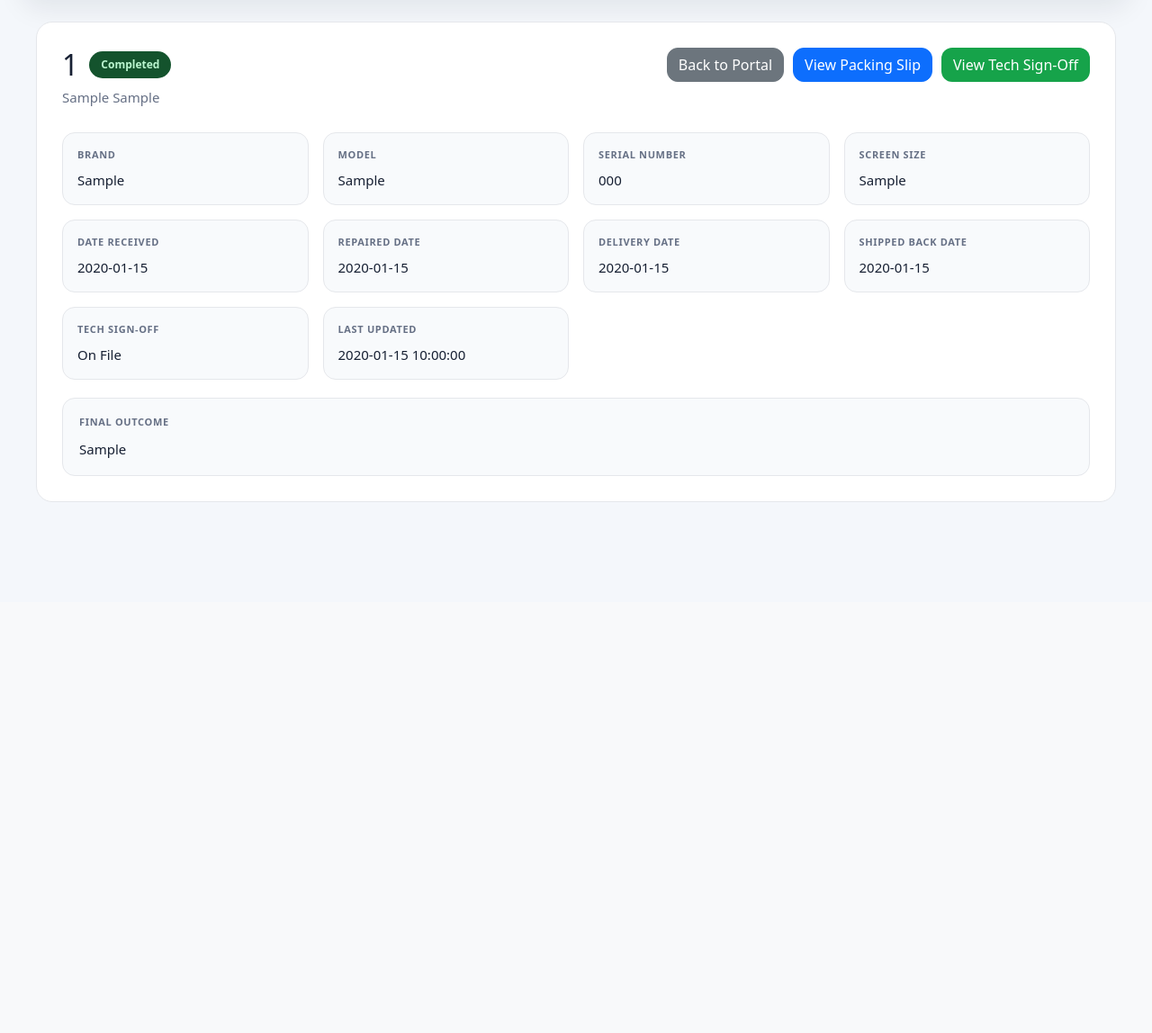
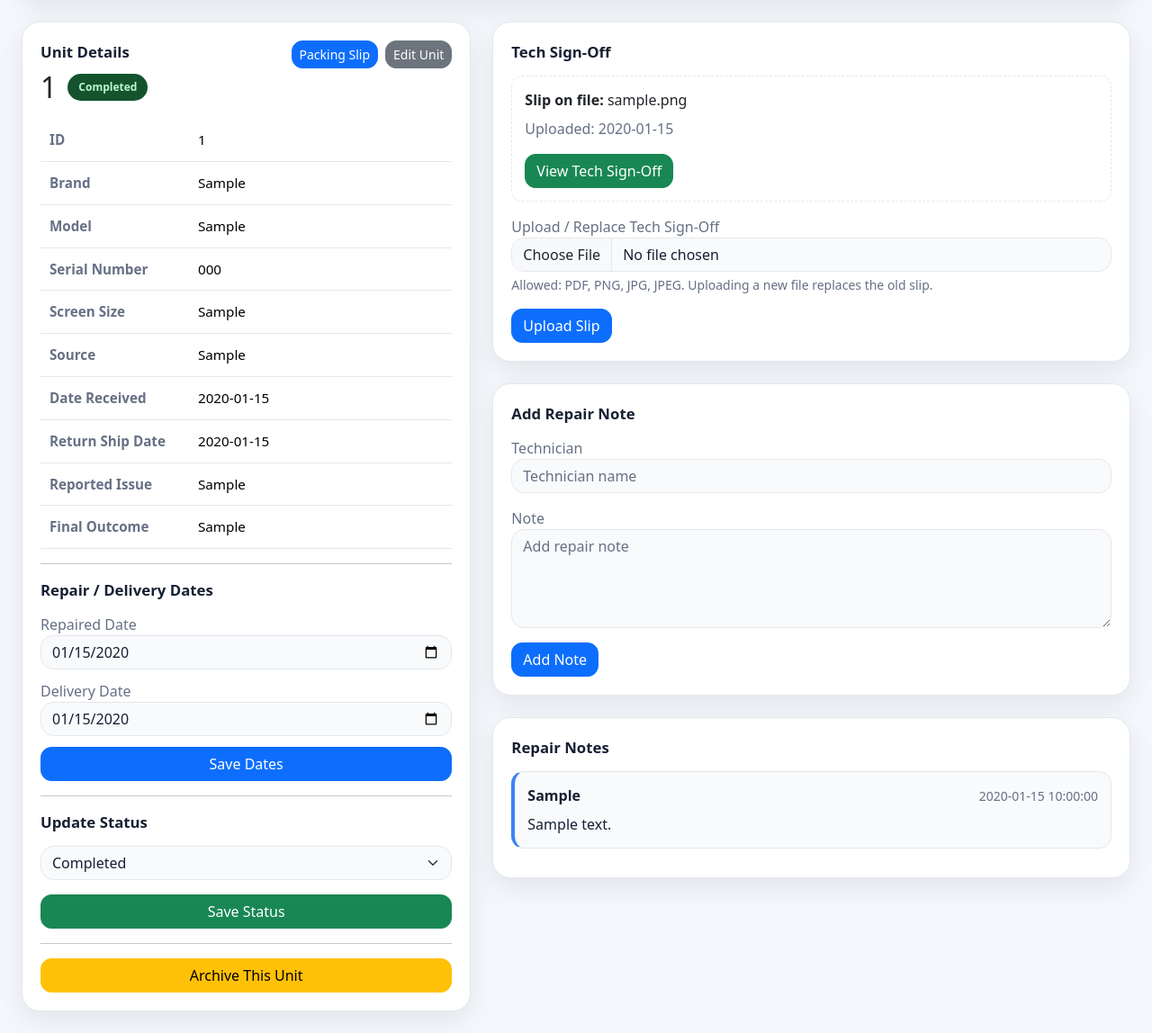
Before and after one commit to jralleman12A/pierson-repairs, a Flask app: page /unit/1 in a window 1280 px wide. Shown: the part 131-1279 px from the top of the page at 90% size. Before the commit the page ends 689 px from the top, so only its background shows below. Run offline with Flask 3, Linux system fonts and the light colour scheme; the visitor is signed in with stand-in values (Sample User, id 1); tables that the repository leaves empty hold one stand-in row (values such as "Sample post").

Commit message:
Update detail.html

```diff
--- a/templates/detail.html
+++ b/templates/detail.html
@@ -2,238 +2,177 @@
 
 {% block content %}
 <style>
-.customer-shell {
-    max-width: 1200px;
-    margin: 0 auto;
-}
-
-.customer-detail-card {
-    background: var(--surface);
-    border: 1px solid var(--border);
-    border-radius: 18px;
-    padding: 28px;
-    color: var(--text);
-}
-
-.customer-header {
-    display: flex;
-    justify-content: space-between;
-    align-items: flex-start;
-    gap: 16px;
-    flex-wrap: wrap;
-    margin-bottom: 28px;
-}
-
-.customer-title-line {
-    display: flex;
-    align-items: center;
-    gap: 12px;
-    flex-wrap: wrap;
-}
-
-.customer-title-line h1 {
-    margin: 0;
-    font-size: 32px;
-    color: var(--text);
-}
-
-.customer-subtitle {
-    color: var(--muted);
-    margin-top: 6px;
-    font-size: 15px;
-}
-
-.customer-actions {
-    display: flex;
-    gap: 10px;
-    flex-wrap: wrap;
-    align-items: center;
-}
-
-/* Info grid boxes */
-.customer-grid {
-    display: grid;
-    grid-template-columns: repeat(auto-fit, minmax(220px, 1fr));
-    gap: 16px;
-    margin-bottom: 20px;
-}
-
-.customer-box {
-    background: var(--surface-2);
-    border: 1px solid var(--border);
-    border-radius: 14px;
-    padding: 16px;
-    color: var(--text);
-}
-
-.customer-box strong {
-    display: block;
-    color: var(--muted);
-    font-size: 11px;
-    text-transform: uppercase;
-    letter-spacing: 0.06em;
-    margin-bottom: 8px;
-    font-weight: 700;
-}
-
-.customer-box p {
-    margin: 0;
-    color: var(--text);
-    font-size: 15px;
-    font-weight: 500;
-}
-
-/* Final outcome box */
-.customer-final {
-    background: var(--surface-2);
-    border: 1px solid var(--border);
-    border-radius: 14px;
-    padding: 18px;
-    color: var(--text);
-}
-
-.customer-final strong {
-    display: block;
-    color: var(--muted);
-    font-size: 11px;
-    text-transform: uppercase;
-    letter-spacing: 0.06em;
-    margin-bottom: 10px;
-    font-weight: 700;
-}
-
-.customer-final p {
-    margin: 0;
-    color: var(--text);
-    font-size: 15px;
-}
-
-/* Status pill */
-.customer-status {
-    display: inline-block;
-    padding: 6px 13px;
-    border-radius: 999px;
-    font-size: 12px;
-    font-weight: 800;
-    white-space: nowrap;
-}
-
-.customer-status-awaiting  { background: #5c3d00; color: #ffd166; }
-.customer-status-repair    { background: #123b66; color: #8ecaff; }
-.customer-status-parts     { background: #4b2d63; color: #d7a8ff; }
-.customer-status-complete  { background: #14532d; color: #bbf7d0; }
-.customer-status-delivered { background: #14532d; color: #bbf7d0; }
-.customer-status-shipped   { background: #14532d; color: #bbf7d0; }
-.customer-status-scrapped  { background: #5b1d1d; color: #ffb3b3; }
-.customer-status-default   { background: #334155; color: #ffffff; }
-
-.btn-green {
-    background: #16a34a !important;
-    color: #ffffff !important;
-}
-
-.btn-green:hover {
-    background: #15803d !important;
-}
-
-@media (max-width: 700px) {
-    .customer-title-line h1 { font-size: 24px; }
-    .customer-header { flex-direction: column; }
-    .customer-actions { width: 100%; }
-    .customer-actions .btn { flex: 1; text-align: center; }
-}
+.unit-heading{display:flex;justify-content:space-between;align-items:flex-start;gap:12px;flex-wrap:wrap}
+.unit-title-line{display:flex;align-items:center;gap:12px;flex-wrap:wrap}
+.unit-title-line h2{margin:0}
+.status-pill-detail{display:inline-block;padding:6px 12px;border-radius:999px;font-size:12px;font-weight:700;white-space:nowrap}
+.status-pill-awaiting{background:#5c3d00;color:#ffd166}
+.status-pill-repair{background:#123b66;color:#8ecaff}
+.status-pill-parts{background:#4b2d63;color:#d7a8ff}
+.status-pill-complete{background:#14532d;color:#bbf7d0}
+.status-pill-scrapped{background:#5b1d1d;color:#ffb3b3}
+.status-pill-default{background:#334155;color:#ffffff}
+.detail-date-grid{display:grid;grid-template-columns:1fr;gap:12px}
+.checkoff-box{border:1px dashed var(--border);border-radius:12px;padding:14px}
+.checkoff-actions{display:flex;gap:8px;flex-wrap:wrap;align-items:center}
 </style>
 
-<div class="customer-shell">
-    <div class="customer-detail-card">
+<div class="row g-4">
+    <div class="col-xl-5">
+        <div class="card card-clean">
+            <div class="card-body">
+                <div class="unit-heading mb-3">
+                    <div>
+                        <div class="section-title mb-2">Unit Details</div>
+                        <div class="unit-title-line">
+                            <h2>{{ unit["intake_id"] or "" }}</h2>
+                            {% set s = unit["status"] or "" %}
+                            {% if s == "Awaiting Diagnosis" or s == "Picking up from MCPS" %}
+                                <span class="status-pill-detail status-pill-awaiting">{{ s }}</span>
+                            {% elif s == "In Repair" %}
+                                <span class="status-pill-detail status-pill-repair">{{ s }}</span>
+                            {% elif s == "Waiting on Parts" %}
+                                <span class="status-pill-detail status-pill-parts">{{ s }}</span>
+                            {% elif s in ["Completed", "Delivered to MCPS", "Delivering to MCPS", "Shipped Back to MCPS"] %}
+                                <span class="status-pill-detail status-pill-complete">{{ s }}</span>
+                            {% elif s == "Scrapped" %}
+                                <span class="status-pill-detail status-pill-scrapped">{{ s }}</span>
+                            {% else %}
+                                <span class="status-pill-detail status-pill-default">{{ s }}</span>
+                            {% endif %}
+                        </div>
+                    </div>
 
-        <div class="customer-header">
-            <div>
-                <div class="customer-title-line">
-                    <h1>{{ unit["intake_id"] or "" }}</h1>
-                    {% set status = unit["status"] or "" %}
-                    {% if status == "Awaiting Diagnosis" %}
-                        <span class="customer-status customer-status-awaiting">{{ status }}</span>
-                    {% elif status == "In Repair" %}
-                        <span class="customer-status customer-status-repair">{{ status }}</span>
-                    {% elif status == "Waiting on Parts" %}
-                        <span class="customer-status customer-status-parts">{{ status }}</span>
-                    {% elif status in ["Completed", "Shipped Back to MCPS", "Delivered to MCPS"] %}
-                        <span class="customer-status customer-status-complete">{{ status }}</span>
-                    {% elif status == "Scrapped" %}
-                        <span class="customer-status customer-status-scrapped">{{ status }}</span>
+                    <div class="d-flex gap-2 flex-wrap">
+                        <a href="{{ url_for('packing_slip_for_unit', unit_id=unit['id']) }}" class="btn btn-primary btn-sm">Packing Slip</a>
+                        <a href="{{ url_for('edit_unit', unit_id=unit['id']) }}" class="btn btn-secondary btn-sm">Edit Unit</a>
+                    </div>
+                </div>
+
+                <table class="table unit-meta">
+                    <tr><th>ID</th><td>{{ unit["id"] }}</td></tr>
+                    <tr><th>Brand</th><td>{{ unit["brand"] or "" }}</td></tr>
+                    <tr><th>Model</th><td>{{ unit["model"] or "" }}</td></tr>
+                    <tr><th>Serial Number</th><td>{{ unit["serial_number"] or "" }}</td></tr>
+                    <tr><th>Screen Size</th><td>{{ unit["screen_size"] or "" }}</td></tr>
+                    <tr><th>Source</th><td>{{ unit["source"] or "" }}</td></tr>
+                    <tr><th>Date Received</th><td>{{ unit["date_received"] or "" }}</td></tr>
+                    <tr><th>Return Ship Date</th><td>{{ unit["shipped_back_date"] or "" }}</td></tr>
+                    <tr><th>Reported Issue</th><td>{{ unit["reported_issue"] or "" }}</td></tr>
+                    <tr><th>Final Outcome</th><td>{{ unit["final_outcome"] or "" }}</td></tr>
+                </table>
+
+                <hr>
+
+                <div class="section-title">Repair / Delivery Dates</div>
+                <form method="post" action="{{ url_for('update_dates', unit_id=unit['id']) }}">
+                    <div class="detail-date-grid">
+                        <div>
+                            <label class="small-label">Repaired Date</label>
+                            <input type="date" class="form-control" name="repaired_date" value="{{ unit['repaired_date'] or '' }}">
+                        </div>
+                        <div>
+                            <label class="small-label">Delivery Date</label>
+                            <input type="date" class="form-control" name="delivery_date" value="{{ unit['delivery_date'] or '' }}">
+                        </div>
+                        <button type="submit" class="btn btn-primary w-100">Save Dates</button>
+                    </div>
+                </form>
+
+                <hr>
+
+                <div class="section-title">Update Status</div>
+                <form method="post" action="{{ url_for('update_status', unit_id=unit['id']) }}">
+                    <div class="mb-3">
+                        <select class="form-select" name="status">
+
+                            <option value="Awaiting Diagnosis" {% if unit["status"] == "Awaiting Diagnosis" %}selected{% endif %}>Awaiting Diagnosis</option>
+                            <option value="Picking up from MCPS" {% if unit["status"] == "Picking up from MCPS" %}selected{% endif %}>Picking up from MCPS</option>
+                            <option value="In Repair" {% if unit["status"] == "In Repair" %}selected{% endif %}>In Repair</option>
+                            <option value="Waiting on Parts" {% if unit["status"] == "Waiting on Parts" %}selected{% endif %}>Waiting on Parts</option>
+                            <option value="Completed" {% if unit["status"] == "Completed" %}selected{% endif %}>Completed</option>
+                            <option value="Delivering to MCPS" {% if unit["status"] == "Delivering to MCPS" %}selected{% endif %}>Delivering to MCPS</option>
+                            <option value="Delivered to MCPS" {% if unit["status"] == "Delivered to MCPS" %}selected{% endif %}>Delivered to MCPS</option>
+                            <option value="Shipped Back to MCPS" {% if unit["status"] == "Shipped Back to MCPS" %}selected{% endif %}>Shipped Back to MCPS</option>
+                            <option value="Scrapped" {% if unit["status"] == "Scrapped" %}selected{% endif %}>Scrapped</option>
+
+                        </select>
+                    </div>
+                    <button type="submit" class="btn btn-success w-100">Save Status</button>
+                </form>
+
+                <hr>
+
+                <form method="post" action="{{ url_for('archive_unit', unit_id=unit['id']) }}" onsubmit="return confirm('Archive this unit?');">
+                    <button type="submit" class="btn btn-warning w-100">Archive This Unit</button>
+                </form>
+            </div>
+        </div>
+    </div>
+
+    <div class="col-xl-7">
+        <div class="card card-clean mb-4">
+            <div class="card-body">
+                <div class="section-title">Tech Sign-Off</div>
+
+                <div class="checkoff-box mb-3">
+                    {% if unit["checkoff_file"] %}
+                        <p class="mb-2"><strong>Slip on file:</strong> {{ unit["checkoff_file"] }}</p>
+                        <p class="text-muted mb-3">Uploaded: {{ unit["checkoff_uploaded_at"] or "" }}</p>
+                        <div class="checkoff-actions">
+                            <a href="{{ url_for('view_checkoff', unit_id=unit['id']) }}" target="_blank" class="btn btn-success">View Tech Sign-Off</a>
+                        </div>
                     {% else %}
-                        <span class="customer-status customer-status-default">{{ status }}</span>
+                        <div class="empty-state mb-0">No tech check-off slip uploaded yet.</div>
                     {% endif %}
                 </div>
-                <div class="customer-subtitle">
-                    {{ unit["brand"] or "" }} {{ unit["model"] or "" }}
-                </div>
+
+                <form method="post" action="{{ url_for('upload_checkoff', unit_id=unit['id']) }}" enctype="multipart/form-data">
+                    <div class="mb-3">
+                        <label class="small-label">Upload / Replace Tech Sign-Off</label>
+                        <input type="file" class="form-control" name="checkoff_file" accept=".pdf,.png,.jpg,.jpeg" required>
+                        <div class="form-text">Allowed: PDF, PNG, JPG, JPEG. Uploading a new file replaces the old slip.</div>
+                    </div>
+                    <button type="submit" class="btn btn-primary">Upload Slip</button>
+                </form>
             </div>
+        </div>
 
-            <div class="customer-actions">
-                <a href="{{ url_for('customer_portal', search=unit['serial_number']) }}" class="btn btn-secondary">
-                    Back to Portal
-                </a>
-                <a href="{{ url_for('customer_packing_slip', unit_id=unit['id']) }}" class="btn btn-primary">
-                    View Packing Slip
-                </a>
-                {% if unit["checkoff_file"] %}
-                    <a href="{{ url_for('customer_view_checkoff', unit_id=unit['id']) }}" target="_blank" class="btn btn-green">
-                        View Tech Sign-Off
-                    </a>
+        <div class="card card-clean mb-4">
+            <div class="card-body">
+                <div class="section-title">Add Repair Note</div>
+                <form method="post" action="{{ url_for('add_note', unit_id=unit['id']) }}">
+                    <div class="mb-3">
+                        <label class="small-label">Technician</label>
+                        <input type="text" class="form-control" name="technician" placeholder="Technician name">
+                    </div>
+                    <div class="mb-3">
+                        <label class="small-label">Note</label>
+                        <textarea class="form-control" name="note_text" rows="4" placeholder="Add repair note" required></textarea>
+                    </div>
+                    <button type="submit" class="btn btn-primary">Add Note</button>
+                </form>
+            </div>
+        </div>
+
+        <div class="card card-clean">
+            <div class="card-body">
+                <div class="section-title">Repair Notes</div>
+                {% if notes %}
+                    {% for note in notes %}
+                        <div class="note-box">
+                            <div class="d-flex justify-content-between align-items-center flex-wrap gap-2">
+                                <strong>{{ note["technician"] or "Unknown Tech" }}</strong>
+                                <small class="text-muted">{{ note["created_at"] or "" }}</small>
+                            </div>
+                            <div class="mt-2">{{ note["note_text"] or "" }}</div>
+                        </div>
+                    {% endfor %}
+                {% else %}
+                    <div class="empty-state">No notes yet.</div>
                 {% endif %}
             </div>
         </div>
-
-        <div class="customer-grid">
-            <div class="customer-box">
-                <strong>Brand</strong>
-                <p>{{ unit["brand"] or "—" }}</p>
-            </div>
-            <div class="customer-box">
-                <strong>Model</strong>
-                <p>{{ unit["model"] or "—" }}</p>
-            </div>
-            <div class="customer-box">
-                <strong>Serial Number</strong>
-                <p>{{ unit["serial_number"] or "—" }}</p>
-            </div>
-            <div class="customer-box">
-                <strong>Screen Size</strong>
-                <p>{{ unit["screen_size"] or "—" }}</p>
-            </div>
-            <div class="customer-box">
-                <strong>Date Received</strong>
-                <p>{{ unit["date_received"] or "—" }}</p>
-            </div>
-            <div class="customer-box">
-                <strong>Repaired Date</strong>
-                <p>{{ unit["repaired_date"] or "—" }}</p>
-            </div>
-            <div class="customer-box">
-                <strong>Delivery Date</strong>
-                <p>{{ unit["delivery_date"] or "—" }}</p>
-            </div>
-            <div class="customer-box">
-                <strong>Shipped Back Date</strong>
-                <p>{{ unit["shipped_back_date"] or "—" }}</p>
-            </div>
-            <div class="customer-box">
-                <strong>Tech Sign-Off</strong>
-                <p>{% if unit["checkoff_file"] %}On File{% else %}Not Uploaded{% endif %}</p>
-            </div>
-            <div class="customer-box">
-                <strong>Last Updated</strong>
-                <p>{{ unit["updated_at"] or "—" }}</p>
-            </div>
-        </div>
-
-        <div class="customer-final">
-            <strong>Final Outcome</strong>
-            <p>{{ unit["final_outcome"] or "No final outcome has been entered yet." }}</p>
-        </div>
-
     </div>
 </div>
 {% endblock %}
```
